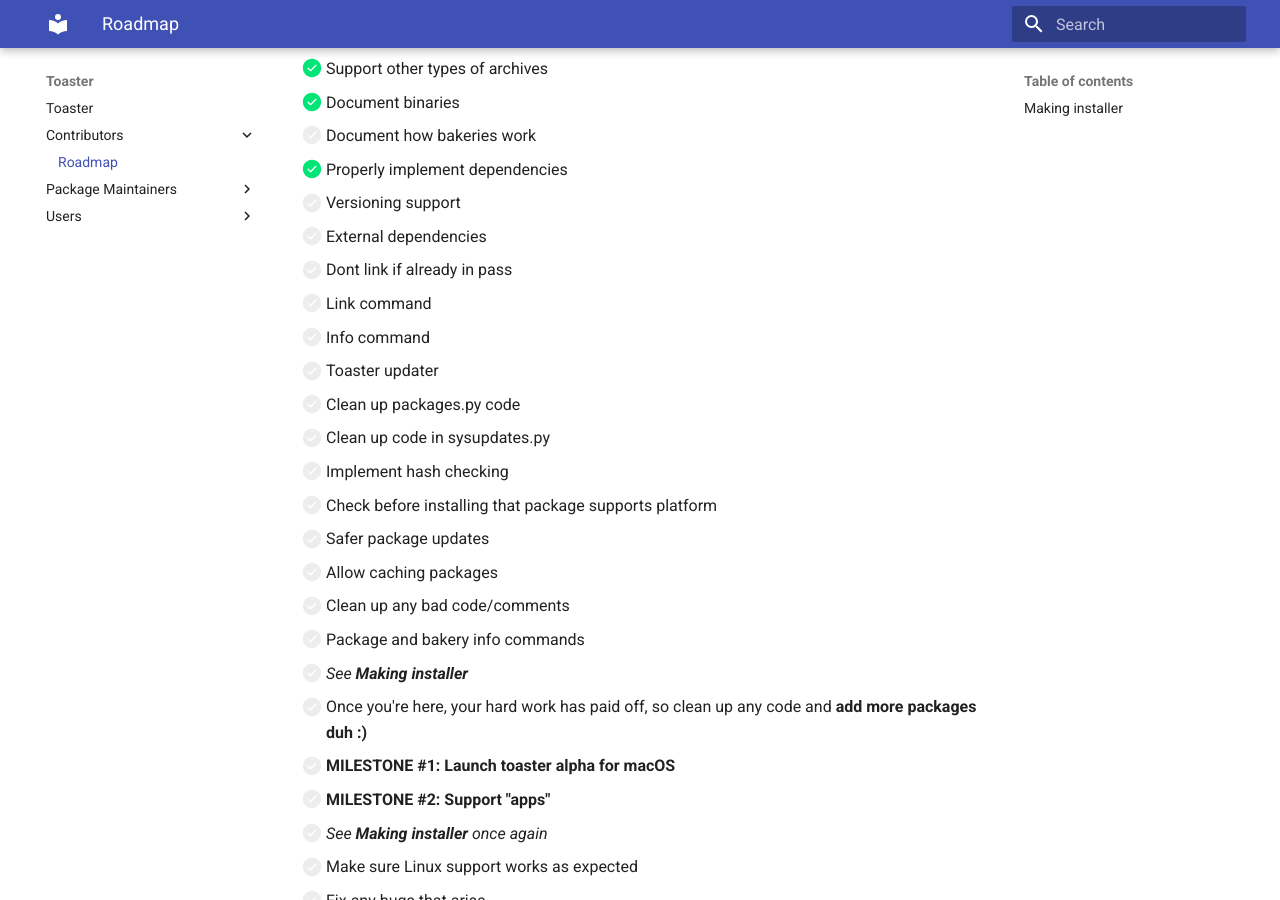
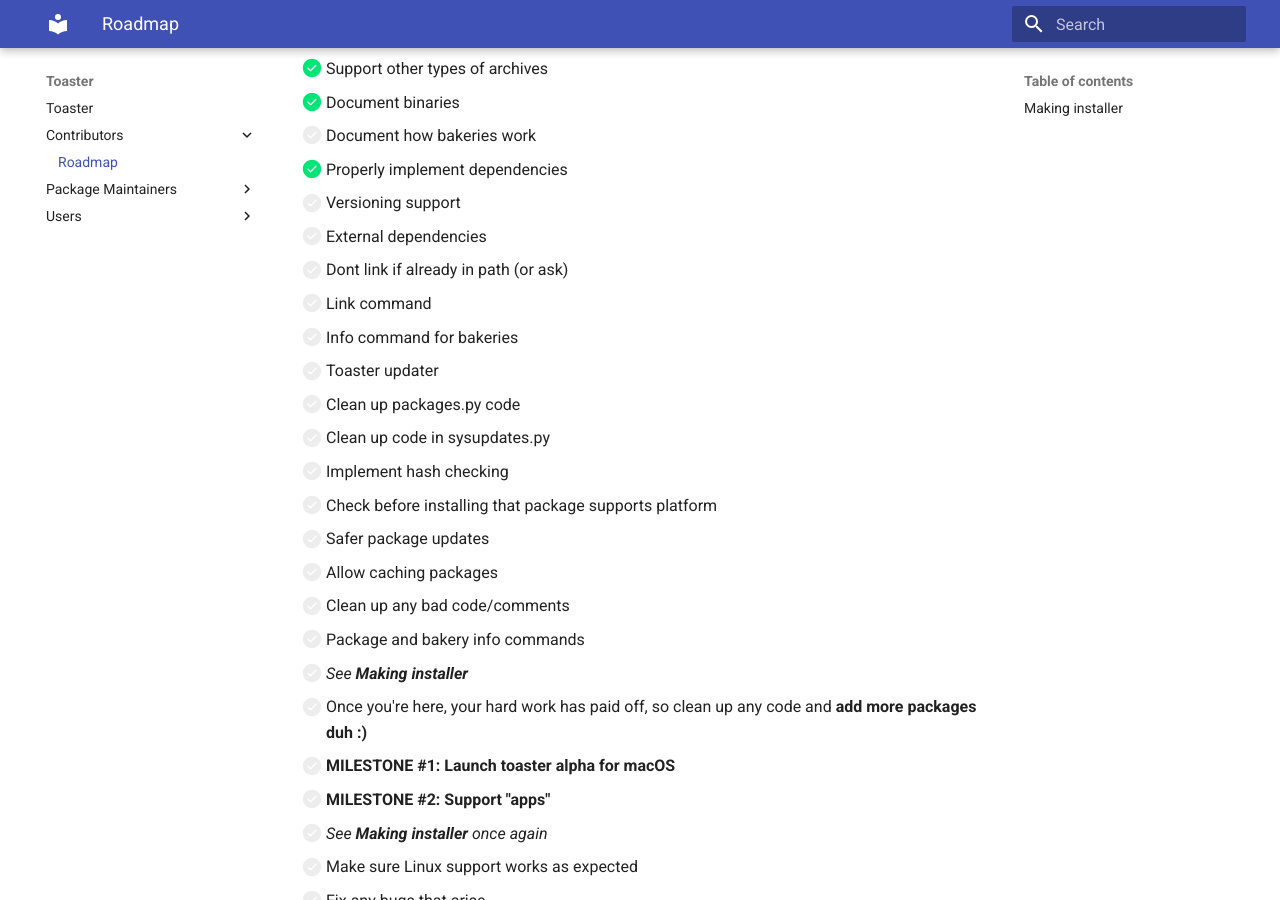
Before and after one commit to lovebagels/toaster, an MkDocs documentation site: the page built from docs/Contributors/roadmap.md, in a window 1280 px wide and 900 px high, scrolled down 586 px. Built offline with MkDocs 1.6.1 and Material for MkDocs 9.7.7, drawn with Linux system fonts in a browser that asks for light colours.

Commit message:
More specific

```diff
--- a/docs/Contributors/roadmap.md
+++ b/docs/Contributors/roadmap.md
@@ -19,9 +19,9 @@
 - [x] Properly implement dependencies
 - [ ] Versioning support
 - [ ] External dependencies
-- [ ] Dont link if already in pass
+- [ ] Dont link if already in path (or ask)
 - [ ] Link command
-- [ ] Info command
+- [ ] Info command for bakeries
 - [ ] Toaster updater
 - [ ] Clean up packages.py code
 - [ ] Clean up code in sysupdates.py
```
